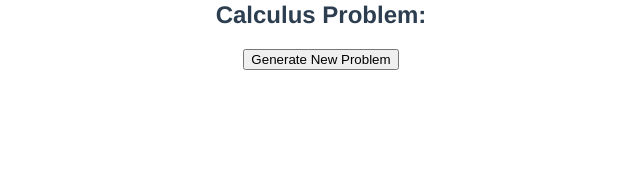
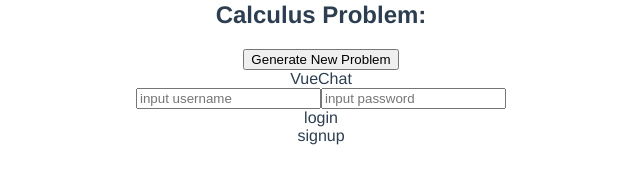
Before and after one commit to sophiasharif/study-samurai, a Vue app: page / in a window 1280 px wide. Shown: the part 469-652 px from the top of the page, without its empty margins (319-959 px from the left). Built offline with nearby package versions, Linux system fonts and the light colour scheme; what mathjax-vue3 would draw is missing.

Commit message:
Login page

```diff
--- a/src/views/HomeView.vue
+++ b/src/views/HomeView.vue
@@ -1,6 +1,20 @@
 <template>
   <div>
     <TestComponent/>
+    <div>
+    <div class="bg"></div>
+    <!--<div class="bg-shade"></div>-->
+    <div class="content">
+      <div class="title">VueChat</div>
+      <input class="username" type="text" v-model="username" placeholder="input username"/>
+      <input class="password" type="text" v-model="password" placeholder="input password"/>
+      <div class="login" @click="login()">login</div>
+      <div class="bottom">
+        <span class="clear"></span>
+        <span class="register" @click="jumpRegister()">signup</span>
+      </div>
+    </div>
+  </div>
   </div>
 </template>
 
@@ -9,6 +23,7 @@
 import TestComponent from '@/components/TestComponent.vue'
 
 export default {
+
   components: {
     TestComponent
   }
```
